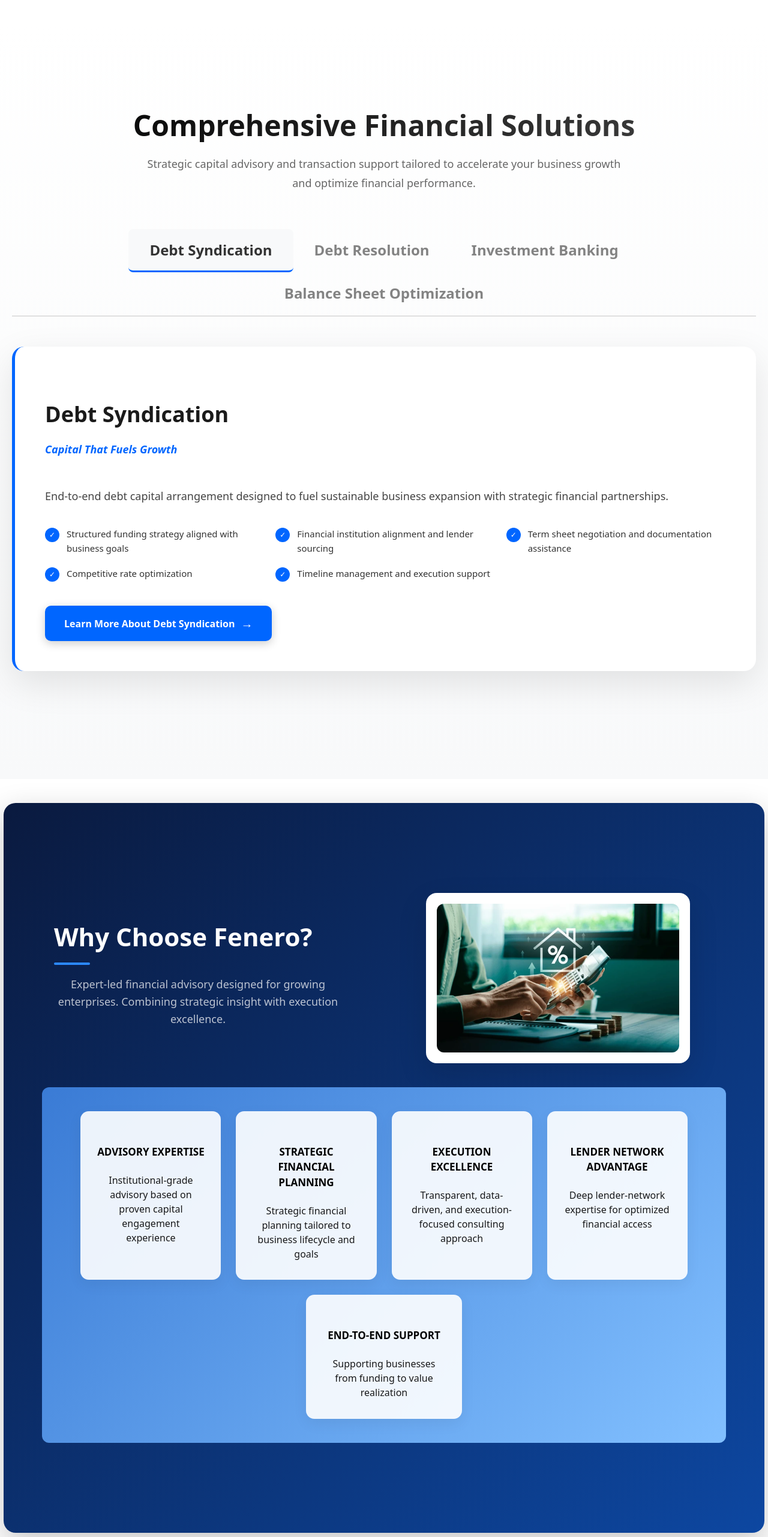
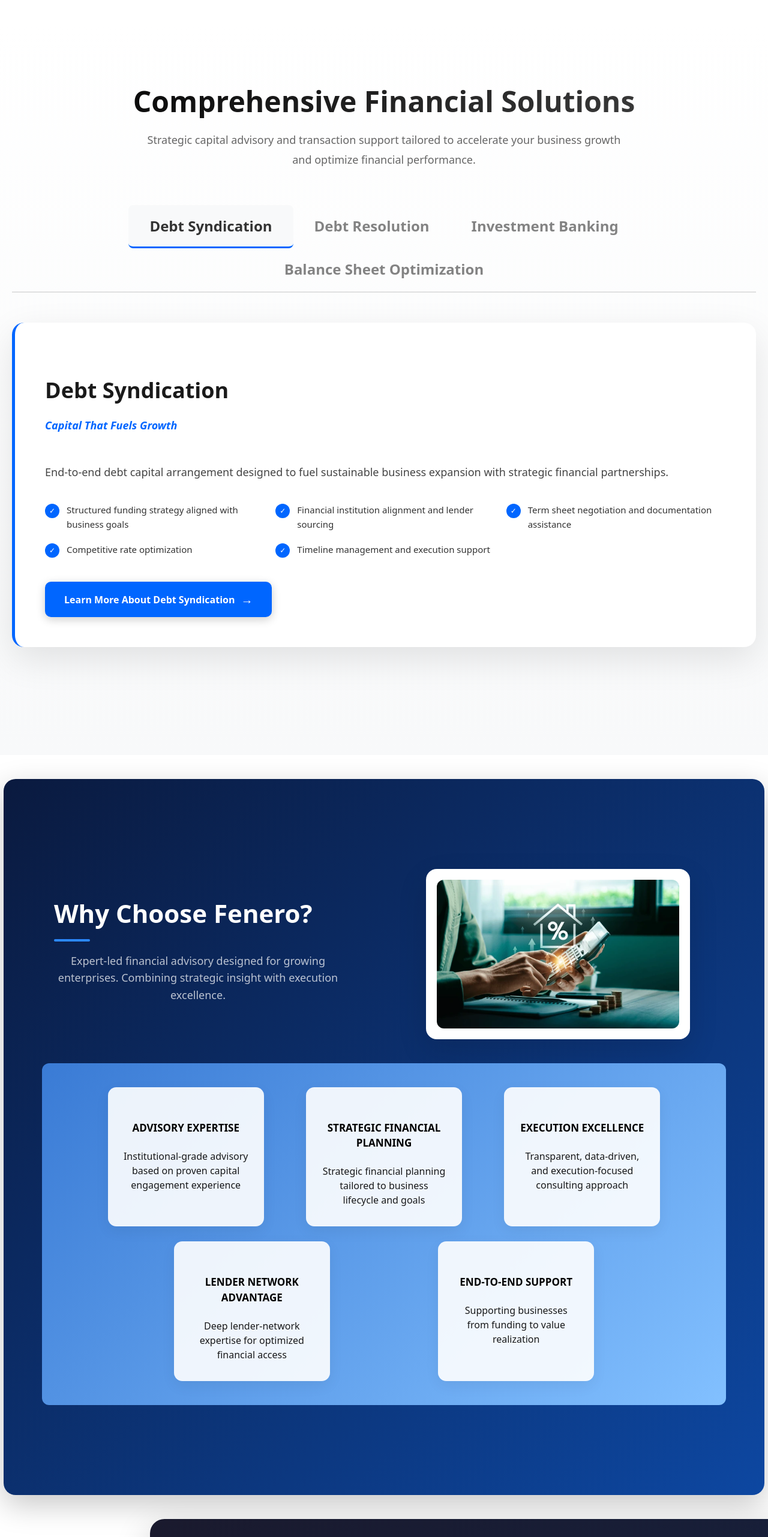
Before and after one commit to tanishhhk/Fenero, a React (Vite) app: page / in a window 1280 px wide. Shown: the part 769-3332 px from the top of the page at 60% size. Built offline with nearby package versions, Linux system fonts and the light colour scheme.

Commit message:
Screen ratio adjustment

```diff
--- a/src/App.css
+++ b/src/App.css
@@ -6,6 +6,15 @@
 
 html{
   scroll-behavior: smooth;
+}
+
+button:focus {
+  outline: none;
+}
+
+/* For links */
+a:focus {
+  outline: none;
 }
 
 .page-wrapper {
@@ -243,8 +252,8 @@
 }
 
 .highlight-card {
-  flex: 1;
-  min-width: 220px;
+  flex: 1 1 calc(20%-30px);
+  min-width: 200px;
   max-width: 260px;
   text-align: center;
   padding: 32px 26px;
@@ -255,6 +264,35 @@
   font-size: 17px;
 
 }
+
+/* 4 cards on medium screens */
+@media (max-width: 1200px) {
+  .highlight-card {
+    flex: 1 1 calc(25% - 30px);
+  }
+}
+
+/* 3 cards on tablets */
+@media (max-width: 900px) {
+  .highlight-card {
+    flex: 1 1 calc(33.33% - 30px);
+  }
+}
+
+/* 2 cards on small tablets */
+@media (max-width: 650px) {
+  .highlight-card {
+    flex: 1 1 calc(50% - 30px);
+  }
+}
+
+/* 1 card on mobile */
+@media (max-width: 450px) {
+  .highlight-card {
+    flex: 1 1 100%;
+  }
+}
+
 
 .highlight-card:hover {
   transform: translateY(-4px);
@@ -284,6 +322,7 @@
   background: linear-gradient(180deg, #ffffff 0%, #f8f9fa 100%);
   position: relative;
   overflow: hidden;
+  margin-top: 0;
 }
 
 .services-container-enhanced {
@@ -323,6 +362,8 @@
   -webkit-text-fill-color: transparent;
   background-clip: text;
   line-height: 1.2;
+  padding: auto;
+  margin-top: 0;
 }
 
 /* Subtitle description */
@@ -962,6 +1003,7 @@
   padding:20px 20px;
   background: #ffffff;
   color: black;
+  border-color: #000;
 }
 
 .logo {
```
